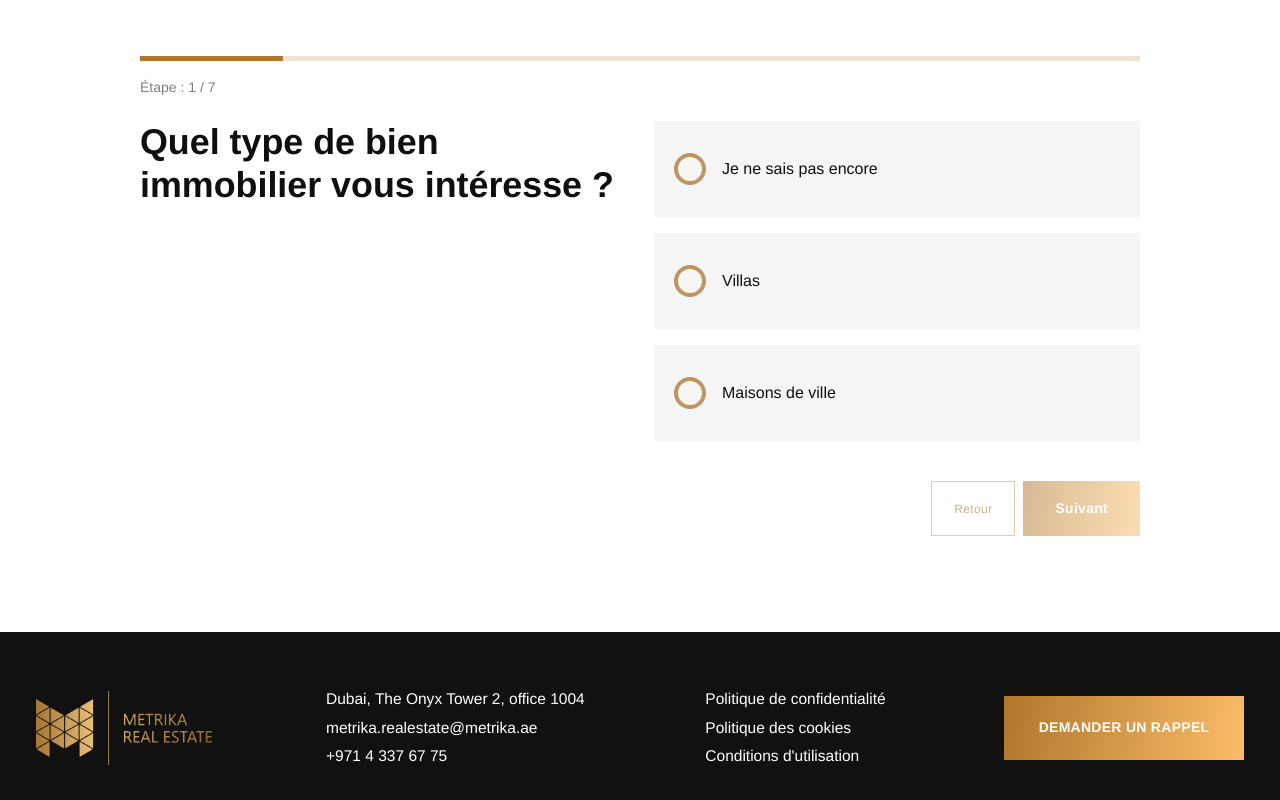
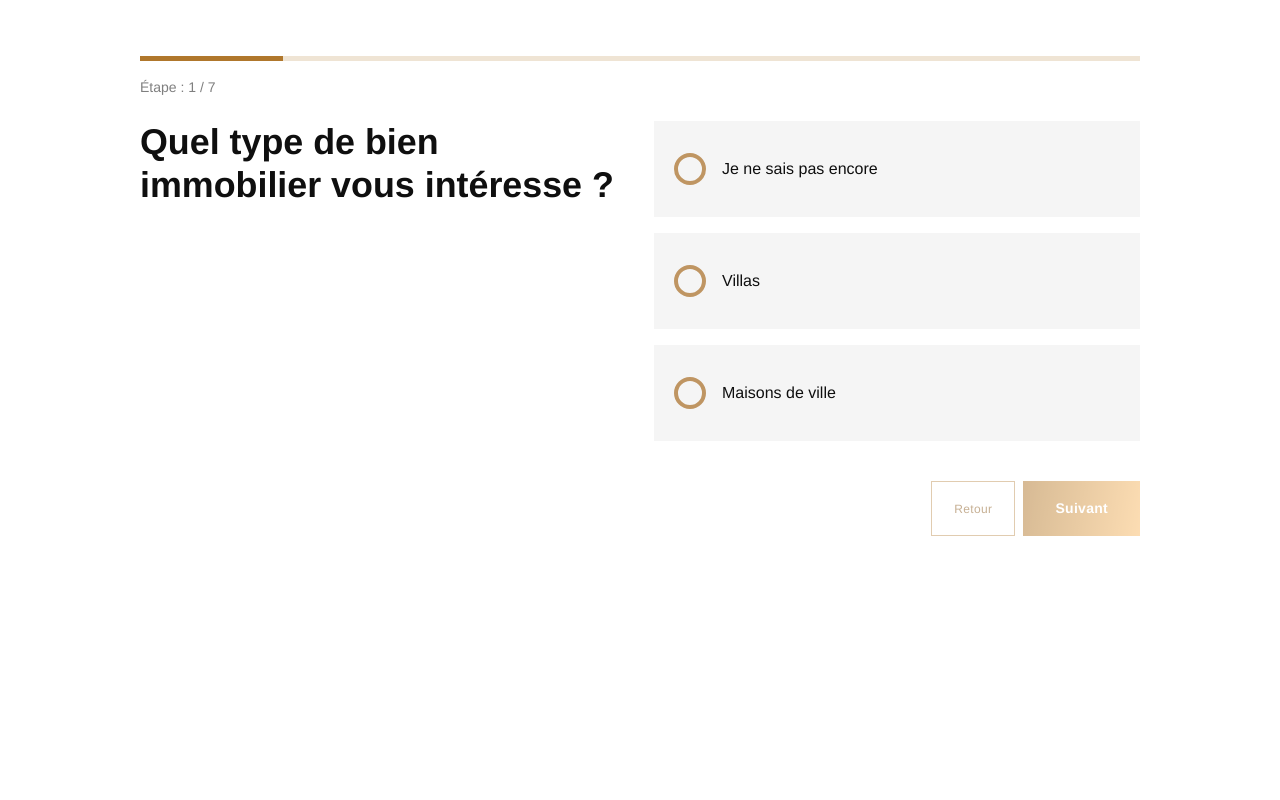
Before and after one commit to demokrat90/metrika, a Next.js app: page /villas/fr in a window 1280 px wide. Shown: the part 840-1640 px from the top of the page. Built offline with nearby package versions, Linux system fonts and the light colour scheme; no server answers; a web font is replaced by a local one.

Commit message:
Stabilize FR quiz height across steps

```diff
--- a/src/components/VillasFrLanding.tsx
+++ b/src/components/VillasFrLanding.tsx
@@ -251,7 +251,7 @@
 
           <form onSubmit={submitQuiz} className="vf-form">
             {!inContactStep && (
-              <>
+              <div className="vf-form__step vf-form__step--quiz">
                 <div className="vf-step-layout">
                   <h2>{quizSteps[currentStep].title}</h2>
                   <div className="vf-step-layout__right">
@@ -289,11 +289,11 @@
                     </div>
                   </div>
                 </div>
-              </>
+              </div>
             )}
 
             {inContactStep && (
-              <>
+              <div className="vf-form__step vf-form__step--contact">
                 <h2>Indiquez votre nom et votre téléphone pour recevoir la sélection</h2>
                 <div className="vf-contact-grid">
                   <label>
@@ -337,7 +337,7 @@
                     {quizState === 'sending' ? 'Envoi...' : 'Envoyer'}
                   </button>
                 </div>
-              </>
+              </div>
             )}
 
             {quizState === 'success' && (
--- a/src/components/villas-fr.css
+++ b/src/components/villas-fr.css
@@ -161,6 +161,14 @@
   line-height: 1.23;
   font-weight: 600;
   text-align: center;
+}
+
+.vf-form {
+  min-height: 760px;
+}
+
+.vf-form__step {
+  min-height: 640px;
 }
 
 .vf-step-layout {
@@ -617,6 +625,11 @@
 }
 
 @media (max-width: 760px) {
+  .vf-form,
+  .vf-form__step {
+    min-height: 0;
+  }
+
   .vf-step-layout {
     grid-template-columns: 1fr;
     gap: 16px;
```
